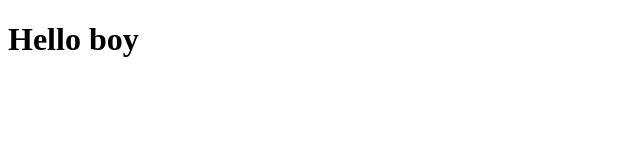
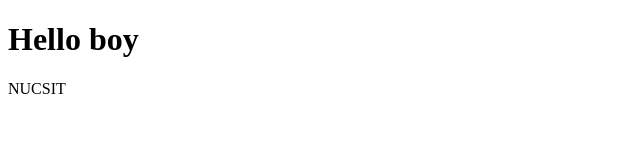
Before and after one commit to Kitsune-cop/nu-ci-cd-kitsune, a plain HTML site: page public/index.html in a window 1280 px wide. Shown: the full height of the page, 0-640 px from the left. Drawn offline with Linux system fonts and the light colour scheme.

Commit message:
update:index

```diff
--- a/public/index.html
+++ b/public/index.html
@@ -8,5 +8,6 @@
 </head>
 <body>
   <h1>Hello boy</h1>
+  NUCSIT
 </body>
 </html>
```
